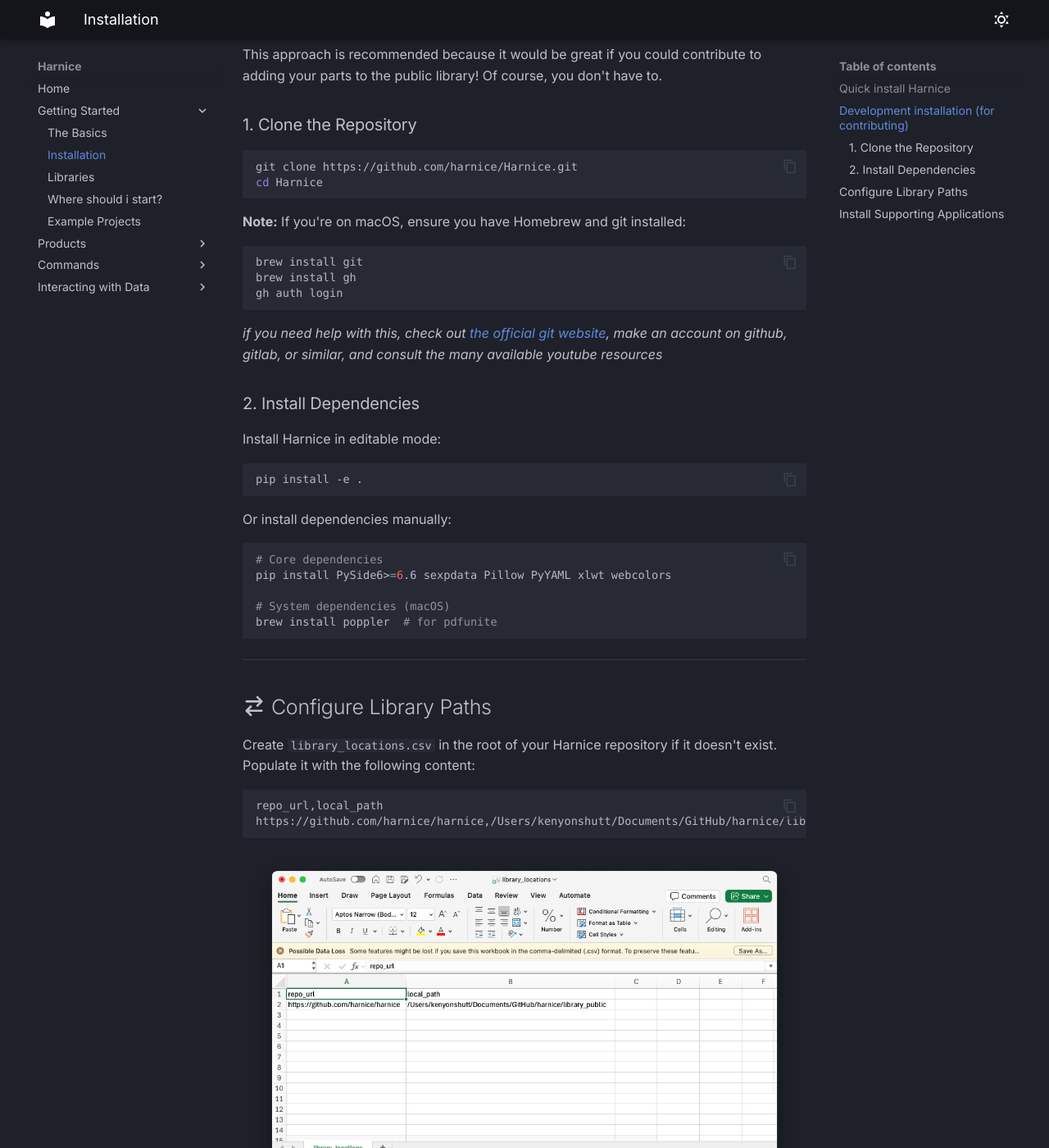
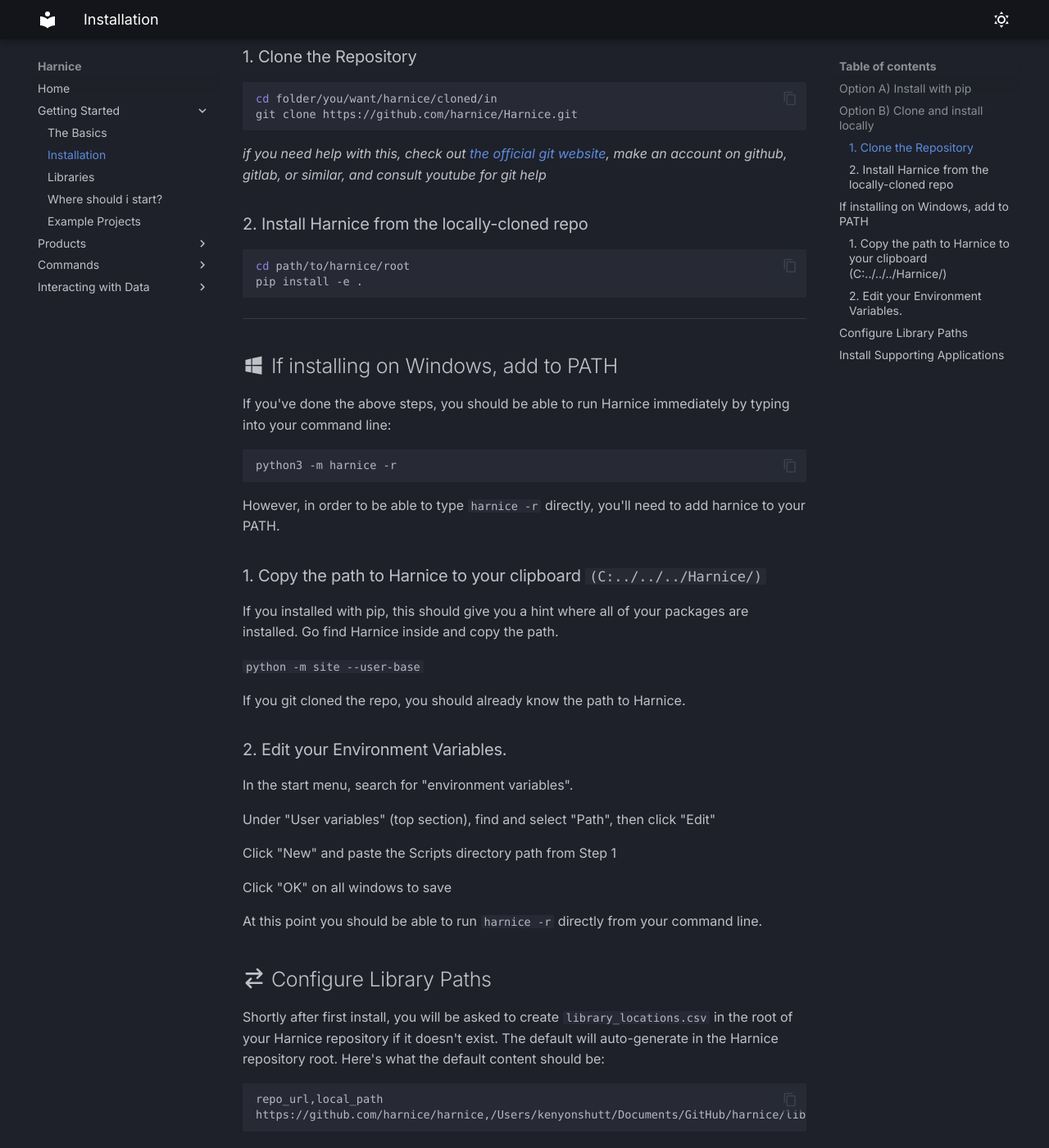
Before and after one commit to harnice/Harnice, an MkDocs documentation site: the page built from docs/getting_started/installation.md, in a window 1280 px wide and 1400 px high, scrolled down 500 px. Shown: the whole window at 82% size. Built offline with MkDocs 1.6.1 and Material for MkDocs 9.7.7, drawn with Linux system fonts in a browser that asks for light colours; some web fonts are replaced; some of the changed text lies outside the part shown.

Commit message:
updated installation docs

````diff
--- a/docs/getting_started/installation.md
+++ b/docs/getting_started/installation.md
@@ -1,8 +1,7 @@
 # Installation
 
 ---
-
-## :octicons-download-16: Quick install Harnice
+## :octicons-download-16: Option A) Install with pip
 
 Install Harnice directly from PyPI:
 
@@ -10,52 +9,63 @@
 pip install harnice
 ```
 
-*if you need help with this, check out [this guide](https://packaging.python.org/en/latest/tutorials/installing-packages/) about how to install packages, or python in the first place*
+*if you need help with this, check out [this guide](https://packaging.python.org/en/latest/tutorials/installing-packages/) about how to install pip, packages, and python*
 
 ...or...
 
-## :material-keyboard-outline: Development installation (*for contributing*)
-
-This approach is recommended because it would be great if you could contribute to adding your parts to the public library! Of course, you don't have to.
+## :material-keyboard-outline: Option B) Clone and install locally
 
 ### 1. Clone the Repository
 
 ```bash
+cd folder/you/want/harnice/cloned/in
 git clone https://github.com/harnice/Harnice.git
-cd Harnice
 ```
 
-**Note:** If you're on macOS, ensure you have Homebrew and git installed:
-```bash
-brew install git
-brew install gh
-gh auth login
-```
-*if you need help with this, check out [the official git website](https://git-scm.com/book/en/v2), make an account on github, gitlab, or similar, and consult the many available youtube resources*
+*if you need help with this, check out [the official git website](https://git-scm.com/book/en/v2), make an account on github, gitlab, or similar, and consult youtube for git help*
 
-### 2. Install Dependencies
-
-Install Harnice in editable mode:
+### 2. Install Harnice from the locally-cloned repo
 
 ```bash
+cd path/to/harnice/root
 pip install -e .
-```
-
-Or install dependencies manually:
-
-```bash
-# Core dependencies
-pip install PySide6>=6.6 sexpdata Pillow PyYAML xlwt webcolors
-
-# System dependencies (macOS)
-brew install poppler  # for pdfunite
 ```
 
 ---
 
+## :material-microsoft-windows: If installing on Windows, add to PATH
+
+If you've done the above steps, you should be able to run Harnice immediately by typing into your command line:
+
+```powershell
+python3 -m harnice -r
+```
+
+However, in order to be able to type `harnice -r` directly, you'll need to add harnice to your PATH.
+
+### 1. Copy the path to Harnice to your clipboard `(C:../../../Harnice/)`
+
+If you installed with pip, this should give you a hint where all of your packages are installed. Go find Harnice inside and copy the path.
+
+`python -m site --user-base`
+
+If you git cloned the repo, you should already know the path to Harnice.
+
+### 2. Edit your Environment Variables.
+
+In the start menu, search for "environment variables".
+
+Under "User variables" (top section), find and select "Path", then click "Edit"
+
+Click "New" and paste the Scripts directory path from Step 1
+
+Click "OK" on all windows to save
+
+At this point you should be able to run `harnice -r` directly from your command line.
+
 ## :octicons-arrow-switch-16: Configure Library Paths
 
-Create `library_locations.csv` in the root of your Harnice repository if it doesn't exist. Populate it with the following content:
+Shortly after first install, you will be asked to create `library_locations.csv` in the root of your Harnice repository if it doesn't exist. The default will auto-generate in the Harnice repository root. Here's what the default content should be:
 
 ```csv
 repo_url,local_path
@@ -64,9 +74,7 @@
 
 ![Library locations example](images/installation_images/library_locations.png)
 
-Add entries for any external libraries you want to use. The `local_path` points to where the library files live on your computer, but the repo_url should be traceable by your collaborators.
-
-This isn't included in the installation process because each user will have a different local path, and thus it must be ignored by git.
+This is where you tell Harnice where the local paths to your external libraries are. The `local_path` points to where the library files live on your computer, but the repo_url should be traceable by your collaborators.
 
 ---
 
````
